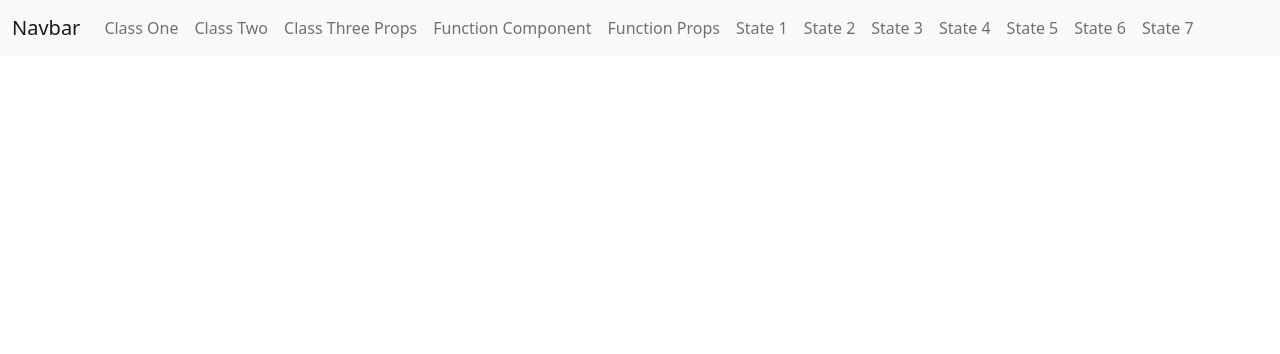
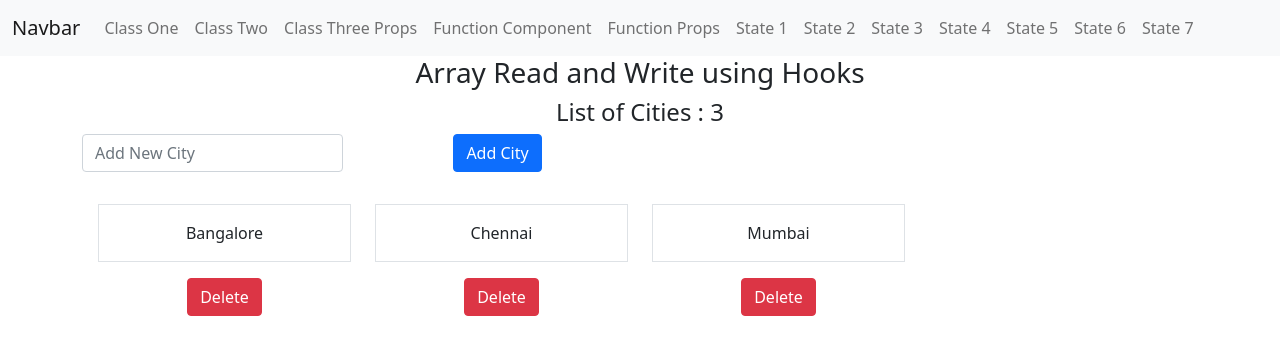
Before and after one commit to thephotogenicbug/ReactJS-Course-Final, a React (Create React App) app: page /hooks3 in a window 1280 px wide. Shown: the top 354 px of the page. Built offline with nearby package versions, Linux system fonts and the light colour scheme.

Commit message:
24-02-2022 : ReactJS Hooks Examples

```diff
--- a/src/App.js
+++ b/src/App.js
@@ -16,6 +16,11 @@ import StateSix from "./Components/ReactState/state6";
 import StateSeven from "./Components/ReactState/state7";
 import Event from "./Components/ReactJSEvents/FunctionBasedEvent";
 import ClassBasedEvent from "./Components/ReactJSEvents/ClassBasedEvent";
+import Hooks from "./Components/ReactHooks/Hooks";
+import HooksOne from "./Components/ReactHooks/HooksOne";
+import HooksTwo from "./Components/ReactHooks/HooksTwo";
+import HooksThree from "./Components/ReactHooks/HooksThree";
+import HooksFour from "./Components/ReactHooks/HooksFour";
 
 function App() {
   return (
@@ -37,6 +42,11 @@ function App() {
           <Route exact path="/state7" element={<StateSeven />} />
           <Route exact path="/event" element={<Event />} />
           <Route exact path="/classevent" element={<ClassBasedEvent />} />
+          <Route exact path="/hooks" element={<Hooks />} />
+          <Route exact path="/hooks1" element={<HooksOne />} />
+          <Route exact path="/hooks2" element={<HooksTwo />} />
+          <Route exact path="/hooks3" element={<HooksThree />} />
+          <Route exact path="/hooks4" element={<HooksFour />} />
         </Routes>
       </BrowserRouter>
     </div>
--- /dev/null
+++ b/src/Components/ReactHooks/Hooks.js
@@ -0,0 +1,39 @@
+import React, { useState } from "react";
+
+const Hooks = () => {
+  // Declare a new state variable, which we call "count"
+   const state = useState(123) // useState(123) initialState // useState Contains array
+   console.log(state)
+
+  // Destructure example
+  let [Red, Orange, Green] = [50, 205, 150]
+
+  console.log(Red);
+  // count is initalValue setCount is a function
+  // there's an array inside useState we have destructured
+  // and splitted into two parameter or two items
+  // count is initalValue
+  // setCount is function
+  // using React Hooks we are modifying there values
+  const [count, setCount] = useState(0);
+  return (
+    <div className="container">
+      <div className="row">
+        <div className="col-md-12 text-center">
+          <h3>React Hooks Example</h3>
+        </div>
+        <div>
+          <h1 className="text-danger">You clicked {count} times</h1>
+          <button
+            className="btn btn-primary mt-4"
+            onClick={() => setCount(count + 1)}
+          >
+            Click me
+          </button>
+        </div>
+      </div>
+    </div>
+  );
+}
+
+export default Hooks;
--- /dev/null
+++ b/src/Components/ReactHooks/HooksFour.js
@@ -0,0 +1,51 @@
+import React, { useEffect, useState } from "react";
+
+const HooksFour = () => {
+  const [user, updateUser] = useState([]);
+
+//   Here we are fetching a JSON file across the network and printing it to the console.
+//   The simplest use of fetch() takes one argument — the path to the resource you want to fetch
+//   and does not directly return the JSON response body but instead returns a promise that
+//   resolves with a Response object.
+  const getUser = () => {
+    fetch("https://jsonplaceholder.typicode.com/posts")
+      .then((response) => response.json())
+      .then((result) => updateUser(result));
+  };
+
+//   The Response object, in turn, does not directly contain the actual JSON response body
+//   but is instead a representation of the entire HTTP response. So, to extract the JSON body
+//   content from the Response object, we use the json() method, which returns a second promise
+//   that resolves with the result of parsing the response body text as JSON.
+
+  useEffect(() => {
+    getUser();
+  }, []);
+
+  return (
+    <div className="container">
+      <div className="row">
+        <div className="col-md-12">
+          <h3>React Hooks Example using useEffect</h3>
+          <p>{user.length}</p>
+        </div>
+      </div>
+      <div className="row">
+        <div className="col-md-12">
+          <ul className="list-group">
+            <li className="list-group-item active">Customer List</li>
+            {user.map((xuser, index) => {
+              return (
+                <li className="list-group-item" key={index}>
+                   <p>{xuser.title}</p>
+                </li>
+              );
+            })}
+          </ul>
+        </div>
+      </div>
+    </div>
+  );
+};
+
+export default HooksFour;
--- /dev/null
+++ b/src/Components/ReactHooks/HooksOne.js
@@ -0,0 +1,37 @@
+import React, { useState } from "react";
+
+const HooksOne = () => {
+  const [button, setButton] = useState("");
+
+  const onPress = () => {
+    setButton("Add");
+    console.log({ button });
+  };
+
+  const onDelete = () => {
+    setButton("Delete");
+    console.log({ button });
+  };
+
+  return (
+    <div className="container">
+      <div className="row">
+        <div className="col-md-12">
+          <h3>React Hooks Example One</h3>
+        </div>
+        <div className="col-md-4"></div>
+        <div className="col-md-4 p-3">
+          <button className="btn btn-success" onClick={() => onPress()}>
+            Add
+          </button>
+        </div>
+        <div className="col-md-4">
+          <button className="btn btn-danger" onClick={() => onDelete()}>
+            Delete
+          </button>
+        </div>
+      </div>
+    </div>
+  );
+};
+export default HooksOne;
--- /dev/null
+++ b/src/Components/ReactHooks/HooksThree.js
@@ -0,0 +1,62 @@
+import React, { useState } from "react";
+
+const HooksThree = () => {
+  const [city, updateCity] = useState(["Bangalore", "Chennai", "Mumbai"]);
+  const [message, updateMessage] = useState();
+  const [newcity, processCity] = useState();
+
+  const AddCity = () => {
+    updateCity((city) => [...city, newcity]);
+    updateMessage(newcity + " Add Successfully");
+    processCity("");
+  };
+
+  const DeleteCity = (index) => {
+      city.splice(index, 1)
+      updateCity(city => [...city]);
+      updateMessage(" Deleted Successfully");
+
+  };
+
+  return (
+    <div className="container">
+      <div className="row">
+        <div className="col-md-12 text-center">
+          <h3>Array Read and Write using Hooks</h3>
+          <h4>List of Cities : {city.length}</h4>
+          <h3 className="text-success">{message}</h3>
+        </div>
+      </div>
+      <div className="row ">
+        <div className="col-md-3">
+          <input
+            type="text"
+            className="form-control"
+            placeholder="Add New City"
+            value={newcity}
+            onChange={(obj) => processCity(obj.target.value)}
+          />
+        </div>
+        <div className="col-md-3">
+          <button className="btn btn-primary" onClick={AddCity}>
+            Add City
+          </button>
+        </div>
+        <div className="col-md-3"></div>
+        <div className="col-md-3"></div>
+      </div>
+      <div className="row text-center p-3 mt-3">
+        {city.map((xcity, index) => {
+          return (
+            <div className="col-md-3" key={index}>
+              <p className="p-3 border">{xcity}</p>
+              <button className="btn btn-danger" onClick={DeleteCity}>Delete</button>
+            </div>
+          );
+        })}
+      </div>
+    </div>
+  );
+};
+
+export default HooksThree;
--- /dev/null
+++ b/src/Components/ReactHooks/HooksTwo.js
@@ -0,0 +1,41 @@
+import React, { useState } from "react";
+
+const HooksTwo = () => {
+  const [counter, updateCounter] = useState(5);
+
+  const one = () => {
+    updateCounter(counter + 5);
+  };
+
+  const two = () => {
+    updateCounter(counter - 5);
+  };
+
+  return (
+    <div className="container">
+      <div className="row">
+        <div className="col-md-12 text-center">
+          <h3 className="text-primary">Counter using React Hooks</h3>
+          <h4>{counter}</h4>
+        </div>
+      </div>
+      <div className="row text-center">
+        <div className="col-md-1"></div>
+        <div className="col-md-2"></div>
+        <div className="col-md-3 p-2">
+          <button className="btn btn-success" onClick={one}>
+            {" "}
+            + The {counter} By 5
+          </button>
+        </div>
+        <div className="col-md-3  p-2">
+          <button className="btn btn-success" onClick={two}>
+            {" "}
+            - The {counter} By 5
+          </button>
+        </div>
+      </div>
+    </div>
+  );
+};
+export default HooksTwo;
```
Also changed, not shown: src/Components/ReactHooks/hooks.txt (added).
